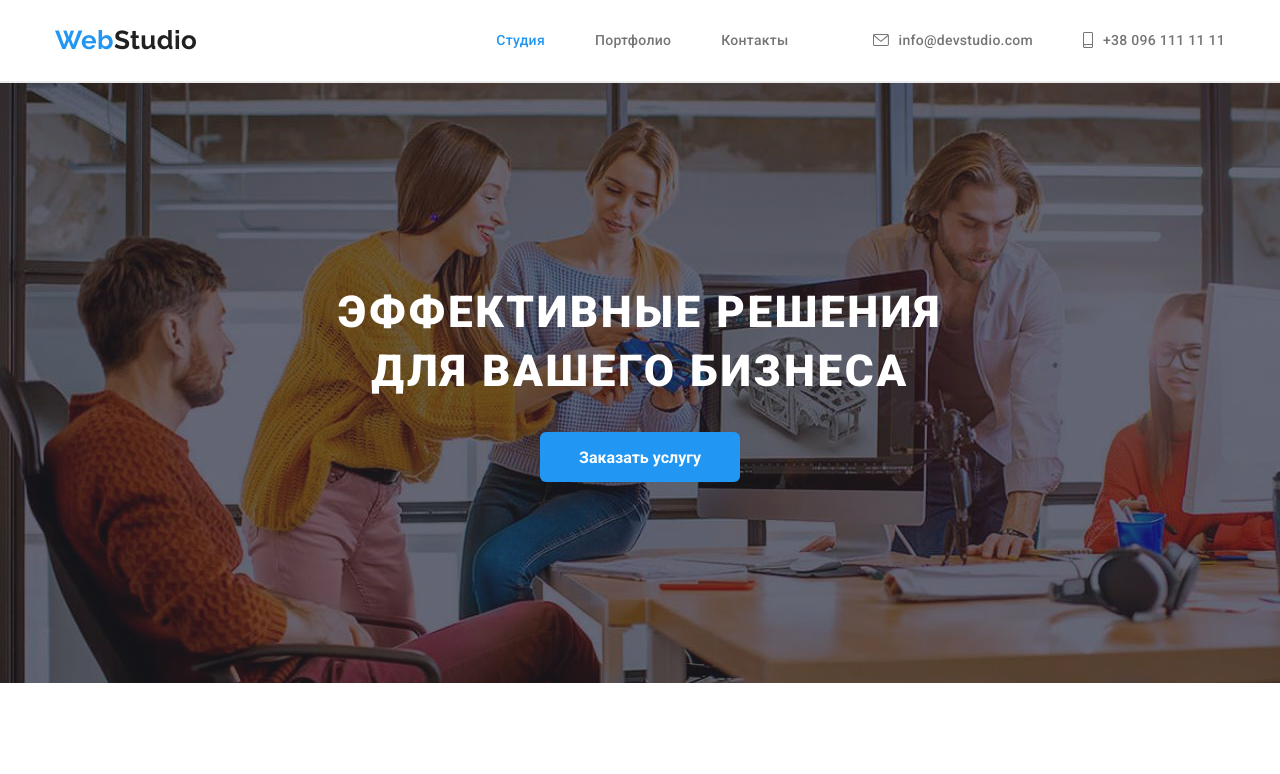
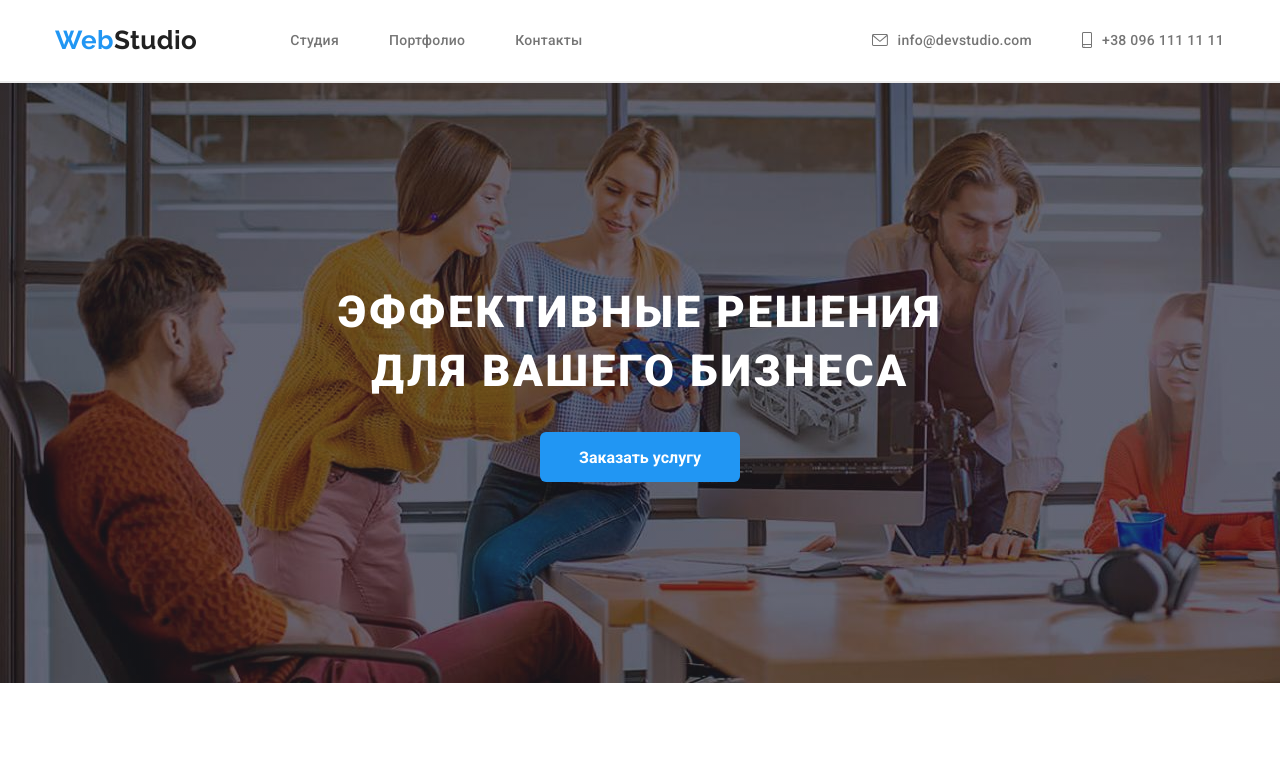
Before and after one commit to NataliyaKulibaba/goit-markup-hw-08, a plain HTML site: page index.html in a window 1280 px wide. Shown: the top 774 px of the page. Drawn offline with nearby package versions, Linux system fonts and the light colour scheme.

Commit message:
корректировки героя и хедера

```diff
--- a/index.html
+++ b/index.html
@@ -18,7 +18,7 @@
     <div class="container container__location">
       <a href="" class="logo"> Web<span class="logo__accent">Studio</span></a>
 
-      <nav class="page-header__navigation">
+      <!-- <nav class="page-header__navigation"> -->
         <button  class="menu-toggle js-open-menu"
           aria-expanded="false"
           aria-controls="mobile-menu">
@@ -28,12 +28,13 @@
         </button>
 
         <div class="menu">
+          <nav>
             <ul class="site-nav">
               <li class="site-nav__item"> <a href="./index.html" class="site-nav__link current">Студия</a></li>
               <li class="site-nav__item"> <a href="./portfolio.html" class="site-nav__link">Портфолио</a></li>
               <li class="site-nav__item"> <a href="" class="site-nav__link">Контакты</a></li>
             </ul>
-
+          </nav>
 
             <ul class="auth-nav">
               <li class="auth-nav__item">
@@ -57,7 +58,7 @@
             </ul>
         </div>
 
-      </nav>
+      <!-- </nav> -->
     </div>
 
     <div class="menu-container js-menu-container" id="mobile-menu">
--- a/sass/components/page-header/_auth-nav.scss
+++ b/sass/components/page-header/_auth-nav.scss
@@ -1,13 +1,13 @@
 .auth-nav {
-  @media screen and (min-width: 1200px) {
-    display: flex;
-    margin-left: auto;
-  }
-  @media screen and (min-width: 768px) {
+  @media screen and (min-width: 768px) and (max-width: 1199px) {
     margin-top: auto;
     margin-bottom: auto;
     justify-content: space-between;
     margin-left: 84px;
+  }
+  @media screen and (min-width: 1200px) {
+    display: flex;
+    margin-left: 289px;
   }
 }
 .auth-nav__item {
--- a/sass/components/page-header/_page-header.scss
+++ b/sass/components/page-header/_page-header.scss
@@ -6,13 +6,15 @@
 .container__location {
   display: flex;
   align-items: center;
-  justify-content: space-between;
 
   min-height: 60px;
 
   @media screen and(min-width: 768px) {
     min-height: 80px;
   }
+  @media screen and(max-width: 1199px) {
+    justify-content: space-between;
+  }
 }
 .page-header__navigation {
   display: flex;
--- a/sass/main.scss
+++ b/sass/main.scss
@@ -12,10 +12,11 @@
 @import './components/container';
 @import './components/page-header/page-header';
 @import './components/common/logo';
-@import './components/page-header/mobile-menu';
+
 @import './components/page-header/site-nav';
 @import './components/page-header/auth-nav';
 @import './components/page-header/social-nav';
+@import './components/page-header/mobile-menu';
 @import './components/main/hero/hero';
 @import './components/main/hero/backdrop';
 @import './components/main/hero/form';
```
Also changed, not shown: css/main.css, css/main.min.css, 2 other files.
